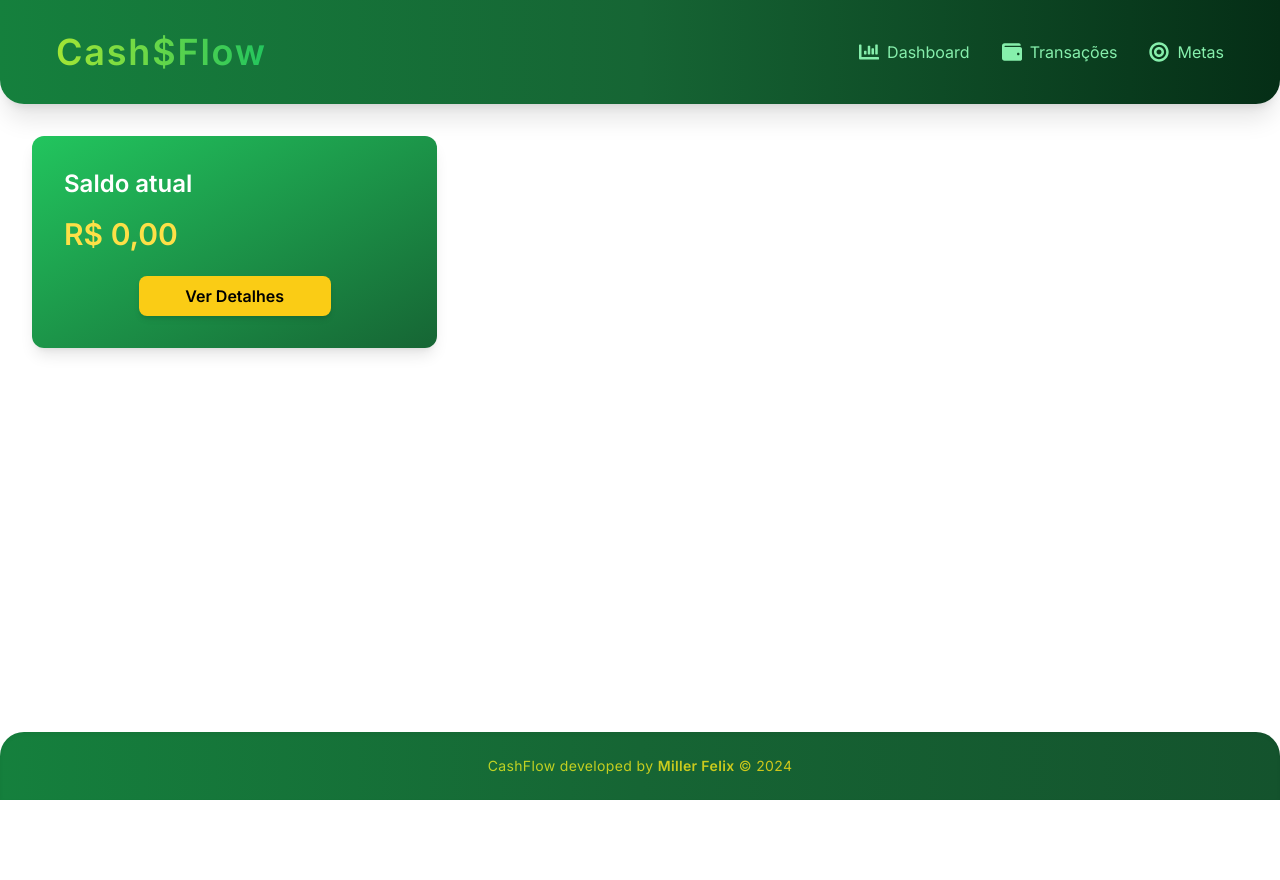
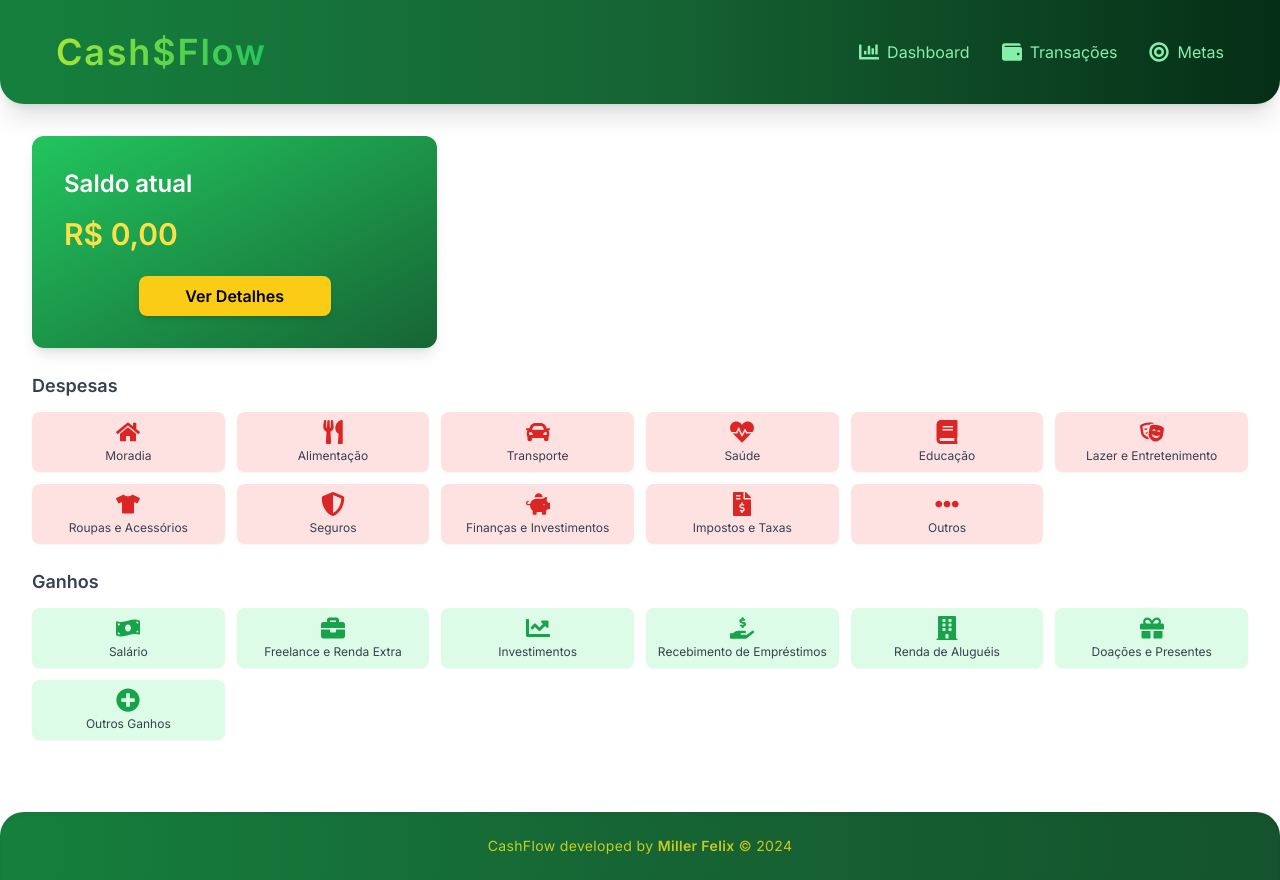
Before and after one commit to MillerFelix/cashflow-app, a React (Vite) app: page / in a window 1280 px wide. Before the commit the page ends 800 px from the top, so only its background shows below. Built offline with nearby package versions, Linux system fonts and the light colour scheme.

Commit message:
Creating categories

```diff
--- /dev/null
+++ b/src/components/CategoryList.jsx
@@ -0,0 +1,88 @@
+import {
+  FaHome,
+  FaUtensils,
+  FaCar,
+  FaHeartbeat,
+  FaBook,
+  FaTheaterMasks,
+  FaTshirt,
+  FaShieldAlt,
+  FaPiggyBank,
+  FaFileInvoiceDollar,
+  FaEllipsisH,
+  FaMoneyBillWave,
+  FaBriefcase,
+  FaChartLine,
+  FaHandHoldingUsd,
+  FaBuilding,
+  FaGift,
+  FaPlusCircle,
+} from "react-icons/fa";
+
+const expenseCategories = [
+  { name: "Moradia", icon: <FaHome /> },
+  { name: "Alimentação", icon: <FaUtensils /> },
+  { name: "Transporte", icon: <FaCar /> },
+  { name: "Saúde", icon: <FaHeartbeat /> },
+  { name: "Educação", icon: <FaBook /> },
+  { name: "Lazer e Entretenimento", icon: <FaTheaterMasks /> },
+  { name: "Roupas e Acessórios", icon: <FaTshirt /> },
+  { name: "Seguros", icon: <FaShieldAlt /> },
+  { name: "Finanças e Investimentos", icon: <FaPiggyBank /> },
+  { name: "Impostos e Taxas", icon: <FaFileInvoiceDollar /> },
+  { name: "Outros", icon: <FaEllipsisH /> },
+];
+
+const incomeCategories = [
+  { name: "Salário", icon: <FaMoneyBillWave /> },
+  { name: "Freelance e Renda Extra", icon: <FaBriefcase /> },
+  { name: "Investimentos", icon: <FaChartLine /> },
+  { name: "Recebimento de Empréstimos", icon: <FaHandHoldingUsd /> },
+  { name: "Renda de Aluguéis", icon: <FaBuilding /> },
+  { name: "Doações e Presentes", icon: <FaGift /> },
+  { name: "Outros Ganhos", icon: <FaPlusCircle /> },
+];
+
+const CategoryList = () => {
+  return (
+    <div className="space-y-6 mt-6">
+      {/* Despesas */}
+      <div>
+        <h3 className="text-lg font-semibold text-gray-700 mb-3">Despesas</h3>
+        <div className="grid grid-cols-3 sm:grid-cols-4 md:grid-cols-6 gap-3">
+          {expenseCategories.map((category, index) => (
+            <div
+              key={index}
+              className="flex flex-col items-center p-2 bg-red-100 rounded-lg shadow-sm hover:bg-red-200 transition duration-200 ease-in-out"
+            >
+              <div className="text-2xl text-red-600">{category.icon}</div>
+              <p className="mt-1 text-xs text-center text-gray-700">
+                {category.name}
+              </p>
+            </div>
+          ))}
+        </div>
+      </div>
+
+      {/* Ganhos */}
+      <div>
+        <h3 className="text-lg font-semibold text-gray-700 mb-3">Ganhos</h3>
+        <div className="grid grid-cols-3 sm:grid-cols-4 md:grid-cols-6 gap-3">
+          {incomeCategories.map((category, index) => (
+            <div
+              key={index}
+              className="flex flex-col items-center p-2 bg-green-100 rounded-lg shadow-sm hover:bg-green-200 transition duration-200 ease-in-out"
+            >
+              <div className="text-2xl text-green-600">{category.icon}</div>
+              <p className="mt-1 text-xs text-center text-gray-700">
+                {category.name}
+              </p>
+            </div>
+          ))}
+        </div>
+      </div>
+    </div>
+  );
+};
+
+export default CategoryList;
--- a/src/components/TransactionModal.jsx
+++ b/src/components/TransactionModal.jsx
@@ -28,7 +28,7 @@ function TransactionModal({ type, onClose, onSave }) {
               type="text"
               value={description}
               onChange={(e) => setDescription(e.target.value)}
-              className="w-full p-2 border rounded-lg"
+              className="w-full p-2 border rounded-lg focus:outline-none focus:ring-2 focus:ring-green-800"
             />
           </div>
           <div className="mb-4">
@@ -39,7 +39,7 @@ function TransactionModal({ type, onClose, onSave }) {
               type="number"
               value={amount}
               onChange={(e) => setAmount(e.target.value)}
-              className="w-full p-2 border rounded-lg"
+              className="w-full p-2 border rounded-lg focus:outline-none focus:ring-2 focus:ring-green-800"
             />
           </div>
           <div className="mb-4">
@@ -50,7 +50,7 @@ function TransactionModal({ type, onClose, onSave }) {
               type="date"
               value={date}
               onChange={(e) => setDate(e.target.value)}
-              className="w-full p-2 border rounded-lg"
+              className="w-full p-2 border rounded-lg focus:outline-none focus:ring-2 focus:ring-green-800"
             />
           </div>
           <div className="mb-4">
@@ -61,7 +61,7 @@ function TransactionModal({ type, onClose, onSave }) {
               type="text"
               value={category}
               onChange={(e) => setCategory(e.target.value)}
-              className="w-full p-2 border rounded-lg"
+              className="w-full p-2 border rounded-lg focus:outline-none focus:ring-2 focus:ring-green-800"
             />
           </div>
         </form>
--- a/src/pages/Dashboard.jsx
+++ b/src/pages/Dashboard.jsx
@@ -1,4 +1,5 @@
 import Card from "../components/Card";
+import CategoryList from "../components/CategoryList";
 
 function Dashboard() {
   return (
@@ -13,6 +14,7 @@ function Dashboard() {
           R$ 0,00
         </Card>
       </div>
+      <CategoryList />
     </div>
   );
 }
```
